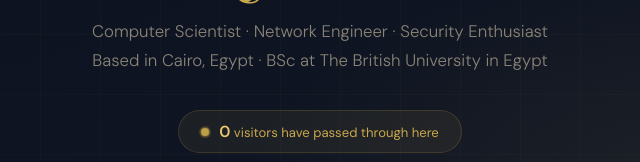
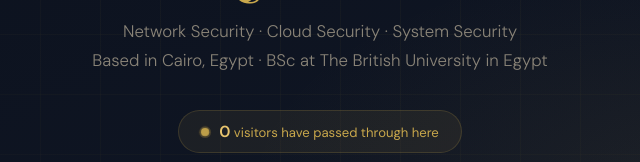
Before and after one commit to Ninazu00/cloud-resume-observability-stack, a plain HTML site: page frontend/index.html in a window 1280 px wide. Shown: the part 446-608 px from the top of the page, 320-960 px from the left. Drawn offline with nearby package versions, Linux system fonts and the light colour scheme; a web font is replaced by a local one.

Commit message:
Frontend Modifications

```diff
--- a/frontend/index.html
+++ b/frontend/index.html
@@ -3,7 +3,8 @@
 <head>
 <meta charset="UTF-8">
 <meta name="viewport" content="width=device-width, initial-scale=1.0">
-<title>Mohamed Ayman — Computer Scientist</title>
+<title>Mohamed Ayman</title>
+<link rel="icon" type="png" href="images/favicon.png">
 <link href="https://fonts.googleapis.com/css2?family=Playfair+Display:ital,wght@0,400;0,700;0,900;1,400&family=DM+Sans:wght@300;400;500;600&display=swap" rel="stylesheet">
 <link rel="stylesheet" href="css/styles.css">
 </head>
@@ -27,7 +28,7 @@
   <div class="hero-content">
     <div class="hero-eyebrow">Welcome to my portfolio</div>
     <h1 class="hero-name">Mohamed<br><span>Ayman</span></h1>
-    <p class="hero-tagline">Computer Scientist · Network Engineer · Security Enthusiast<br>Based in Cairo, Egypt · BSc at The British University in Egypt</p>
+    <p class="hero-tagline">Network Security · Cloud Security · System Security<br>Based in Cairo, Egypt · BSc at The British University in Egypt</p>
     <div class="visitor-badge">
       <span class="pulse"></span>
       <span><span class="visitor-count">0</span> visitors have passed through here</span>
```
Also changed, not shown: frontend/images/favicon.png (added).
